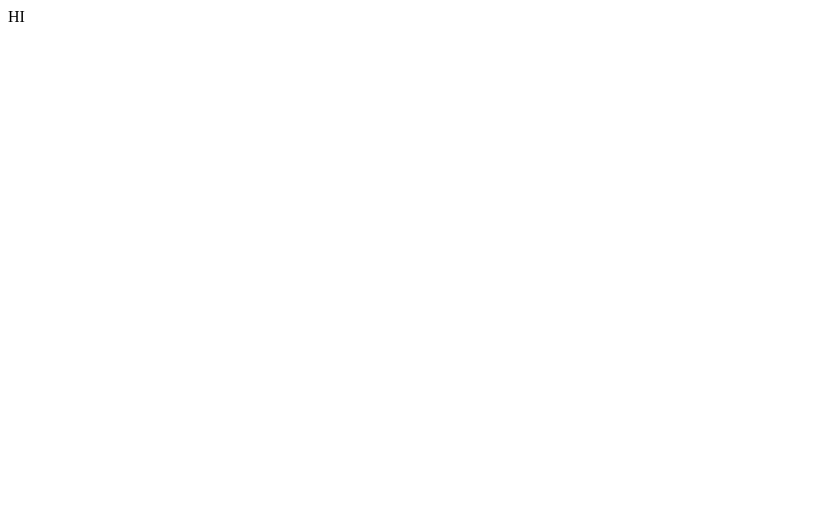
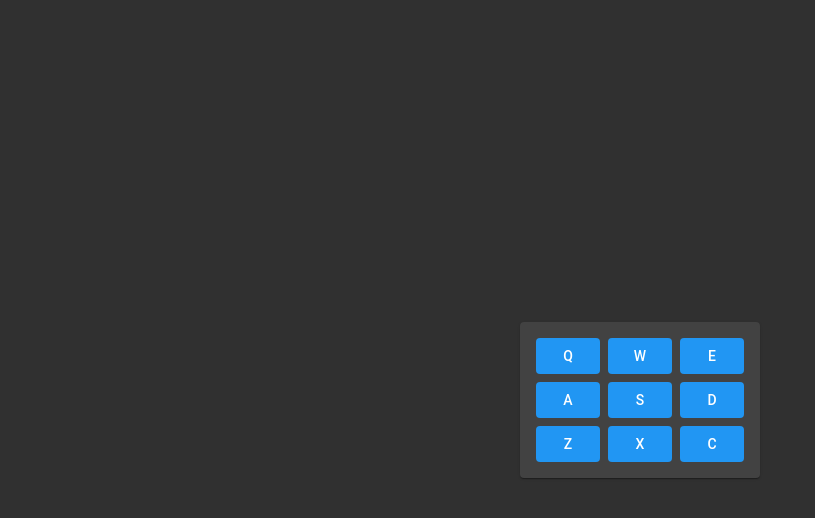
Before and after one commit to bradtaniguchi/fcc-drum-machine, an Angular app: page / in a window 1280 px wide. Shown: the top 518 px of the page, without its empty margins (0-815 px from the left). Built offline with nearby package versions, Linux system fonts and the light colour scheme.

Commit message:
Add bare bones display

```diff
--- a/projects/client/src/app/app-routing.module.ts
+++ b/projects/client/src/app/app-routing.module.ts
@@ -1,10 +1,20 @@
 import { NgModule } from '@angular/core';
 import { Routes, RouterModule } from '@angular/router';
+import { DrumMachineComponent } from './modules/drum-machine/drum-machine.component';
 
-const routes: Routes = [];
+const routes: Routes = [
+  {
+    path: '',
+    component: DrumMachineComponent,
+  },
+  {
+    path: '**',
+    redirectTo: '/',
+  },
+];
 
 @NgModule({
   imports: [RouterModule.forRoot(routes)],
-  exports: [RouterModule]
+  exports: [RouterModule],
 })
-export class AppRoutingModule { }
+export class AppRoutingModule {}
--- a/projects/client/src/app/app.component.html
+++ b/projects/client/src/app/app.component.html
@@ -1,5 +1,3 @@
-<div id="drum-machine">
+<main class="dark-theme mat-app-background">
   <router-outlet></router-outlet>
-  <!-- smoke test for testing-->
-  HI
-</div>
+</main>
--- /dev/null
+++ b/projects/client/src/app/modules/drum-machine/drum-machine.component.html
@@ -0,0 +1,22 @@
+<div gdAlignColumns="center"
+     gdAlignRows="center"
+     class="full-height">
+  <mat-card>
+    <mat-card-content>
+      <div id="drum-machine">
+        <div gdColumns="1fr 1fr 1fr"
+             gdGap="8px">
+          <ng-container *ngFor="let button of buttons">
+            <div>
+              <button mat-flat-button
+                      color="primary"
+                      (click)="onButtonClick(button)">
+                {{button.display}}
+              </button>
+            </div>
+          </ng-container>
+        </div>
+      </div>
+    </mat-card-content>
+  </mat-card>
+</div>
--- /dev/null
+++ b/projects/client/src/app/modules/drum-machine/drum-machine.component.ts
@@ -0,0 +1,28 @@
+import { Component, OnInit, ChangeDetectionStrategy } from '@angular/core';
+
+interface DrumMachineButton {
+  display: string;
+  key: string;
+}
+@Component({
+  selector: 'dm-drum-machine',
+  templateUrl: './drum-machine.component.html',
+  styles: [],
+  changeDetection: ChangeDetectionStrategy.OnPush,
+})
+export class DrumMachineComponent implements OnInit {
+  public buttons: Array<DrumMachineButton> = 'Q,W,E,A,S,D,Z,X,C'
+    .split(',')
+    .map((key) => ({
+      display: key,
+      key,
+    }));
+  constructor() {}
+
+  ngOnInit(): void {}
+
+  public onButtonClick(button: DrumMachineButton) {
+    console.log('button', button);
+    // TODO: do stuff
+  }
+}
--- a/projects/client/src/styles.scss
+++ b/projects/client/src/styles.scss
@@ -1 +1,9 @@
 /* You can add global styles to this file, and also import other style files */
+@import './styles/theme.scss';
+@import './styles/layout.scss';
+
+// page overrides
+html, body, main {
+  height: 100%;
+  margin: 0;
+}
--- /dev/null
+++ b/projects/client/src/styles/layout.scss
@@ -0,0 +1,3 @@
+.full-height {
+  height: 100%;
+}
--- /dev/null
+++ b/projects/client/src/styles/theme.scss
@@ -0,0 +1,14 @@
+@import '~@angular/material/theming';
+@include mat-core();
+
+// Our dark theme
+.dark-theme {
+  color: $light-primary-text;
+  $dark-primary: mat-palette($mat-blue);
+  $dark-accent: mat-palette($mat-blue, A200, A400, A700); // not really used, or matching
+  $dark-warn: mat-palette($mat-red);
+
+  $dark-theme: mat-dark-theme($dark-primary, $dark-accent, $dark-warn);
+
+  @include angular-material-theme($dark-theme);
+}
```
Also changed, not shown: projects/client/src/app/app.module.ts (+6 -11 lines), projects/client/src/app/modules/drum-machine/drum-machine.module.ts (added, +19 -0 lines).
